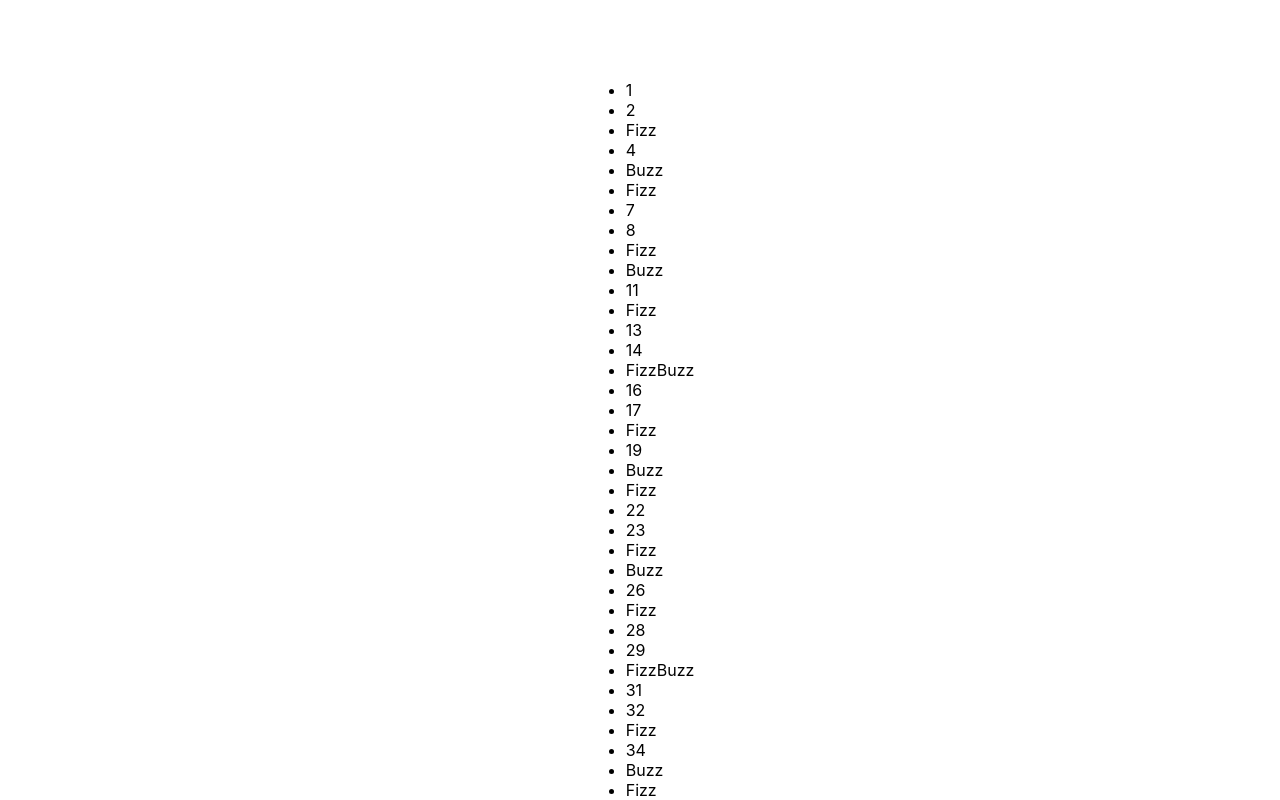
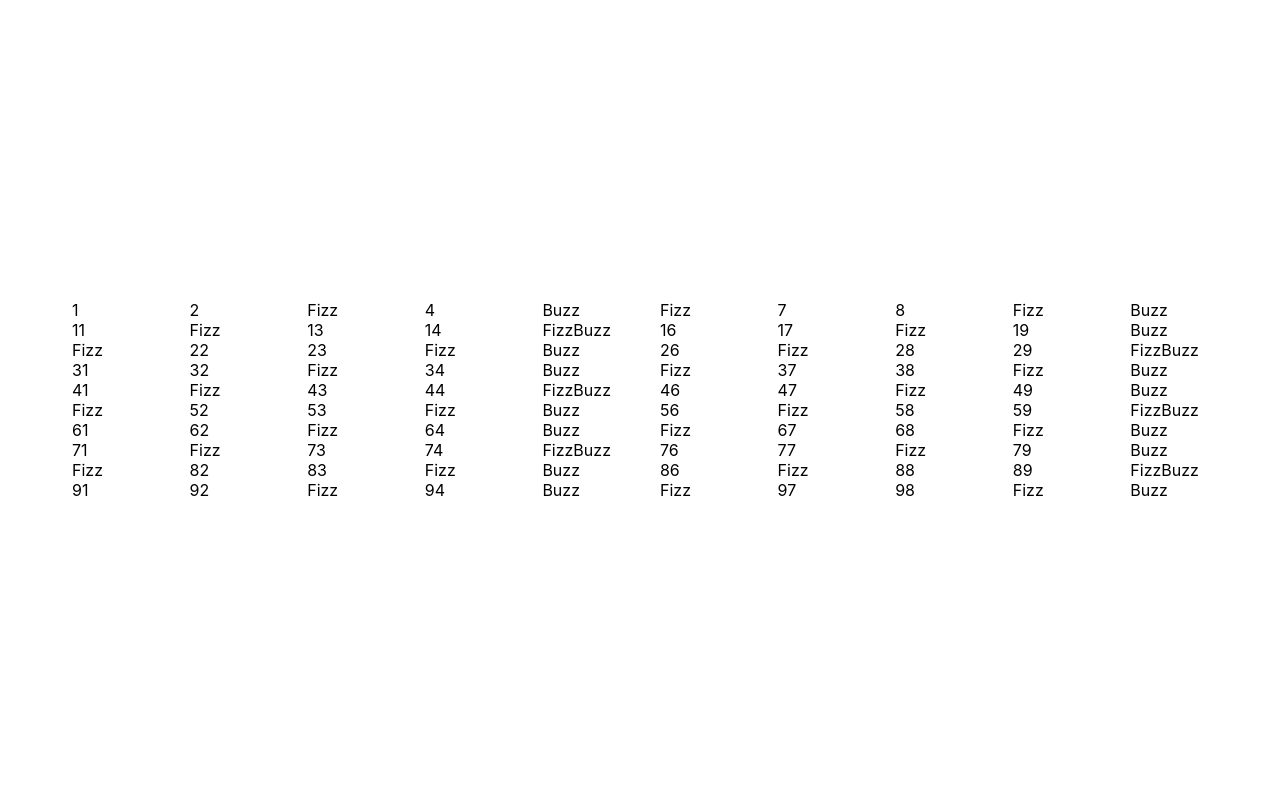
Before and after one commit to jam65st/interviewnext-js, a Next.js app: page / in a window 1280 px wide. Shown: the top 800 px of the page. Built offline with nearby package versions, Linux system fonts and the light colour scheme.

Commit message:
styl: Put list with 10 elements per row

```diff
--- a/styles/Home.module.css
+++ b/styles/Home.module.css
@@ -10,6 +10,16 @@
   flex-direction: column;
   justify-content: center;
   align-items: center;
+}
+
+.main ul {
+  display: flex;
+  flex-direction: row;
+  flex-wrap: wrap;
+}
+.main ul > li {
+  width: 10%;
+  display: block;
 }
 
 .footer {
```
